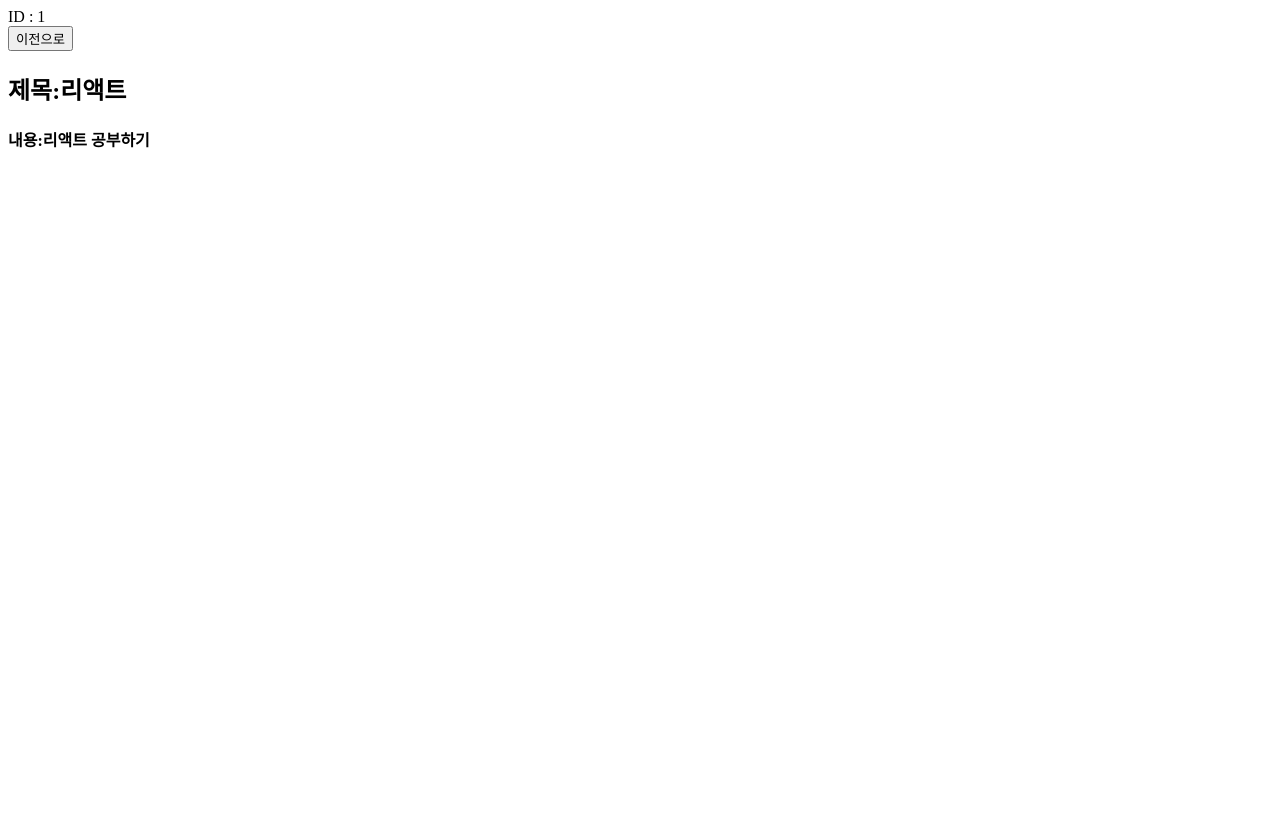
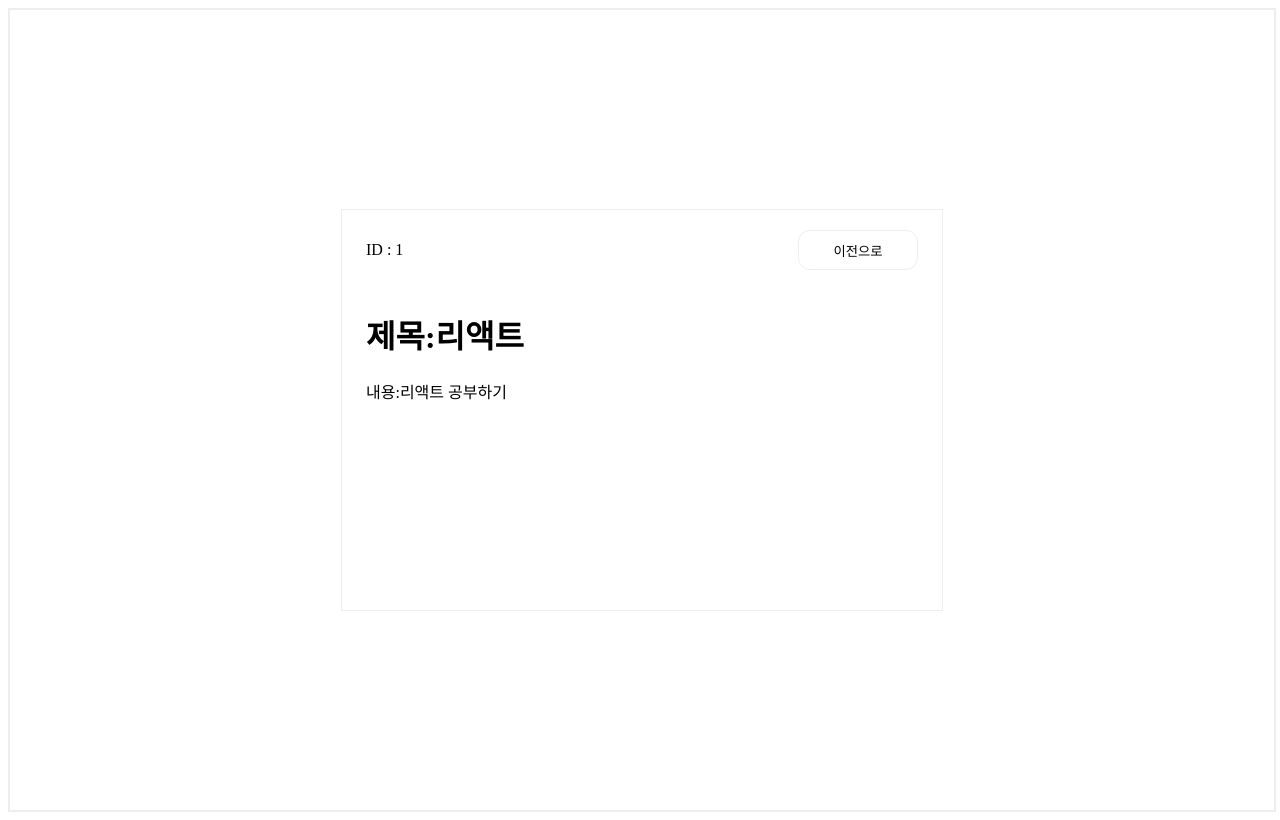
Before and after one commit to gyurison7/React-Lv2, a React (Create React App) app: page /1 in a window 1280 px wide. Built offline with nearby package versions, Linux system fonts and the light colour scheme.

Commit message:
상세보기 css 작업완료

```diff
--- a/src/Pages/Detail.js
+++ b/src/Pages/Detail.js
@@ -1,25 +1,31 @@
 import React from 'react'
 import { useSelector } from 'react-redux'
 import { useNavigate, useParams } from 'react-router-dom'
+import * as S from '../style/styledComponents'
 
 function Detail() {
-  const {id} = useParams()
+  const { id } = useParams()
   const navigate = useNavigate()
 
-  const Todo = useSelector((state)=> state.todos.todos)
-  const detailTodo = Todo.find((item)=>{
-    console.log('item.id=>'+ item.id, 'id=>'+id)
+  const Todo = useSelector((state) => state.todos.todos)
+  const detailTodo = Todo.find((item) => {
+    console.log('item.id=>' + item.id, 'id=>' + id)
     return item.id === Number(id)
 
   })
 
   return (
-    <div>
-      <div>{`ID : ${id}`}</div>
-      <button onClick={() => navigate("/")}>이전으로</button>
-      <h2>제목:{detailTodo.title}</h2>
-      <h4>내용:{detailTodo.content}</h4>
-    </div>
+    <S.Detailwrap>
+      <S.Detaildiv>
+        <div>
+          <S.Detailheader>{`ID : ${id}`}
+            <S.Homebutton onClick={() => navigate("/")}>이전으로</S.Homebutton>
+          </S.Detailheader>
+          <S.detailTitle>제목:{detailTodo.title}</S.detailTitle>
+          <S.detailContnet>내용:{detailTodo.content}</S.detailContnet>
+        </div>
+      </S.Detaildiv>
+    </S.Detailwrap>
   )
 }
 
--- a/src/style/styledComponents.js
+++ b/src/style/styledComponents.js
@@ -62,3 +62,46 @@ export const TodoButton = styled.button`
     display: flex;
     justify-content: center;
     align-items: center;`
+
+export const Detailwrap = styled.div`
+    border: 2px solid #eee;
+    width: 100%;
+    height: 100vh;
+    display: flex;
+    align-items: center;
+    justify-content: center;
+`
+
+export const Detaildiv = styled.div`
+    width: 600px;
+    height: 400px;
+    border: 1px solid #eee;
+    display: flex;
+    flex-direction: column;
+    justify-content: space-between;
+`
+
+export const Homebutton = styled.button`
+    border: 1px solid #eee;
+    height: 40px;
+    width: 120px;
+    background-color: #fff;
+    border-radius: 12px;
+    cursor: pointer;
+`
+
+export const Detailheader = styled.div`
+    display: flex;
+    height: 80px;
+    justify-content: space-between;
+    padding: 0 24px;
+    align-items: center;
+`
+
+export const detailTitle = styled.h1`
+  padding: 0 24px;
+`
+
+export const detailContnet = styled.main`
+  padding: 0 24px;
+`
```
